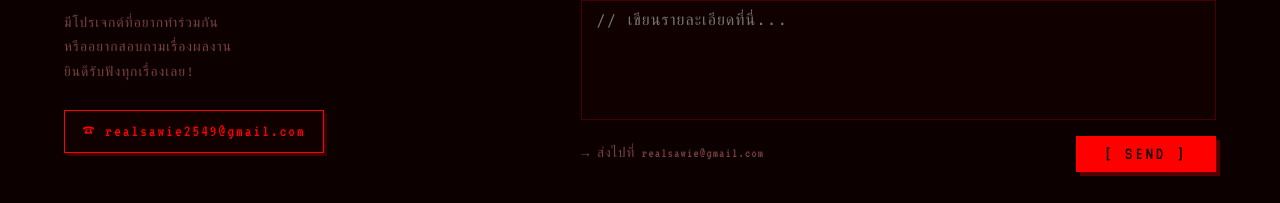
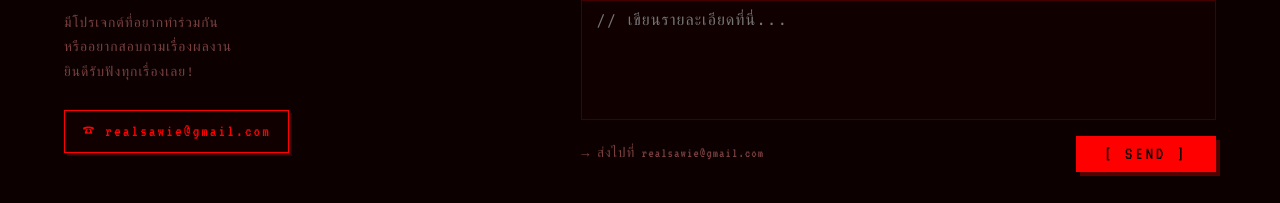
Before and after one commit to SawieNoowie/SawiePortfolio, a plain HTML site: page index.html in a window 1280 px wide. Shown: the part 5130-5333 px from the top of the page. Drawn offline with nearby package versions, Linux system fonts and the light colour scheme.

Commit message:
Update index.html

```diff
--- a/index.html
+++ b/index.html
@@ -885,7 +885,7 @@ footer{background:var(--bg2);border-top:1px solid var(--border);padding:3rem 1.5
       <div class="sec-label">&#9742; CONTACT</div>
       <h2 class="sec-title">ติดต่อ<br><span>เรา</span></h2>
       <p>มีโปรเจกต์ที่อยากทำร่วมกัน<br>หรืออยากสอบถามเรื่องผลงาน<br>ยินดีรับฟังทุกเรื่องเลย!</p>
-      <a href="mailto:realsawie2549@gmail.com" class="email-pill">&#9742; realsawie2549@gmail.com</a>
+      <a href="mailto:realsawie@gmail.com" class="email-pill">&#9742; realsawie@gmail.com</a>
     </div>
     <form class="contact-form" onsubmit="handleSubmit(event)">
       <div class="form-row">
```
